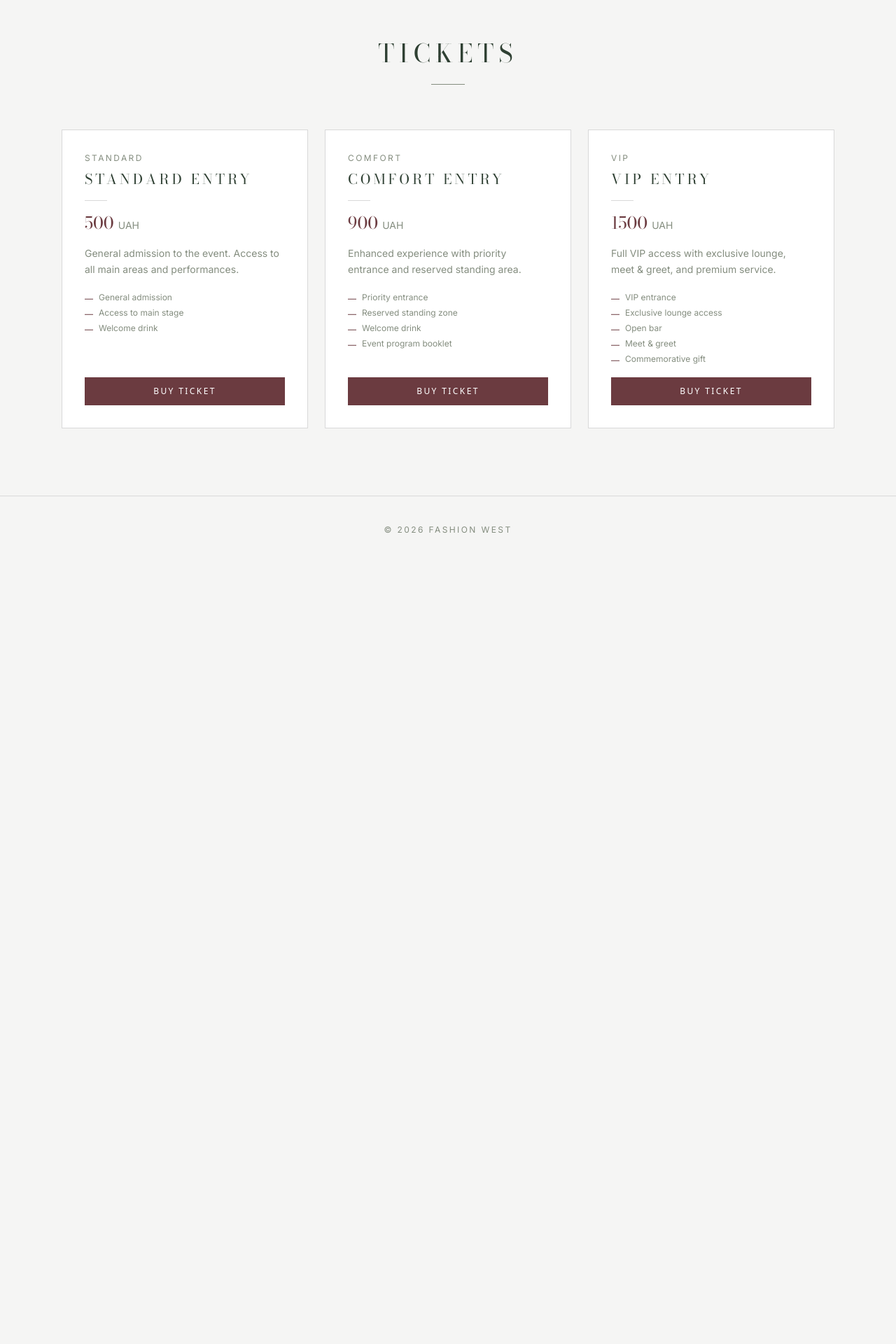
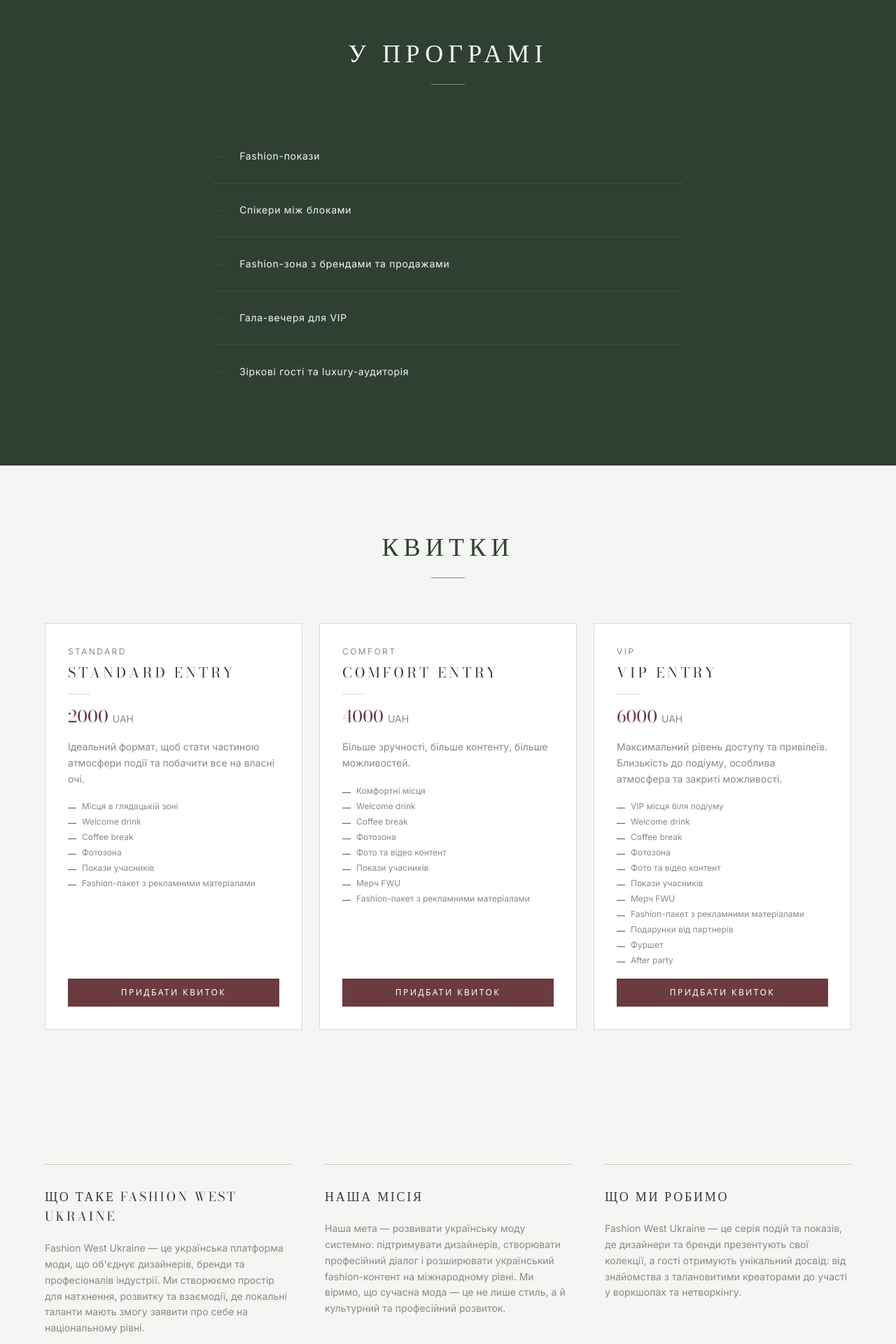
Before and after one commit to amdevy/fashionwest, a React (Vite) app: page / in a window 1280 px wide. Shown: the part 840-2760 px from the top of the page at 70% size. Before the commit the page ends 1645 px from the top, so only its background shows below. Built offline with nearby package versions, Linux system fonts and the light colour scheme.

Commit message:
Implement event details and ticketing system for Fashion West Ukraine, including new components for About, Program, and Footer sections. Update HeroSection and Checkout for localized content and pricing adjustments. Enhance success page messaging and integrate ticket features.

```diff
--- /dev/null
+++ b/src/components/AboutSection.jsx
@@ -0,0 +1,35 @@
+const BLOCKS = [
+  {
+    title: 'Що таке Fashion West Ukraine',
+    body: 'Fashion West Ukraine — це українська платформа моди, що об\'єднує дизайнерів, бренди та професіоналів індустрії. Ми створюємо простір для натхнення, розвитку та взаємодії, де локальні таланти мають змогу заявити про себе на національному рівні.',
+  },
+  {
+    title: 'Наша місія',
+    body: 'Наша мета — розвивати українську моду системно: підтримувати дизайнерів, створювати професійний діалог і розширювати український fashion-контент на міжнародному рівні. Ми віримо, що сучасна мода — це не лише стиль, а й культурний та професійний розвиток.',
+  },
+  {
+    title: 'Що ми робимо',
+    body: 'Fashion West Ukraine — це серія подій та показів, де дизайнери та бренди презентують свої колекції, а гості отримують унікальний досвід: від знайомства з талановитими креаторами до участі у воркшопах та нетворкінгу.',
+  },
+];
+
+export default function AboutSection() {
+  return (
+    <section id="about" className="bg-off-white px-6 py-24">
+      <div className="max-w-6xl mx-auto">
+        <div className="grid grid-cols-1 md:grid-cols-3 gap-12">
+          {BLOCKS.map((block) => (
+            <div key={block.title} className="border-t border-beige pt-8">
+              <h3 className="font-heading uppercase tracking-[0.15em] text-forest text-lg mb-5">
+                {block.title}
+              </h3>
+              <p className="font-body text-sage text-sm leading-relaxed">
+                {block.body}
+              </p>
+            </div>
+          ))}
+        </div>
+      </div>
+    </section>
+  );
+}
--- /dev/null
+++ b/src/components/Footer.jsx
@@ -0,0 +1,12 @@
+export default function Footer() {
+  return (
+    <footer className="bg-forest px-6 py-12 text-center">
+      <p className="font-heading uppercase tracking-[0.2em] text-beige text-sm mb-3">
+        Fashion West Ukraine
+      </p>
+      <p className="font-body text-beige/50 text-xs tracking-wider">
+        © {new Date().getFullYear()} Fashion West Ukraine. Всі права захищені.
+      </p>
+    </footer>
+  );
+}
--- a/src/components/HeroSection.jsx
+++ b/src/components/HeroSection.jsx
@@ -3,29 +3,29 @@
     <section className="min-h-screen bg-off-white flex flex-col justify-center items-center text-center px-6">
       <div className="max-w-3xl mx-auto flex flex-col items-center gap-6">
         <p className="font-body text-sage text-xs uppercase tracking-widest">
-          Fashion West presents
+          Fashion West Ukraine
         </p>
 
-        <h1 className="font-heading uppercase tracking-[0.15em] text-forest text-5xl md:text-7xl leading-tight">
-          Event Name
+        <h1 className="font-heading uppercase tracking-[0.15em] text-forest text-4xl md:text-6xl lg:text-7xl leading-tight">
+          Fashion West Ukraine 2026
         </h1>
 
         <div className="w-12 h-px bg-sage my-2" />
 
+        <p className="font-body text-forest/70 text-sm leading-relaxed max-w-md mt-2">
+          Подія, що об'єднує дизайнерів, бізнес, медіа та інфлюенсерів у просторі, де мода стає масштабною подією.
+        </p>
+
         <div className="font-body text-sage text-sm tracking-wider space-y-1">
-          <p className="uppercase tracking-widest">00 Month 2025</p>
-          <p className="uppercase tracking-widest">Venue Name, City</p>
+          <p className="uppercase tracking-widest">2 травня 2026 року</p>
+          <p className="uppercase tracking-widest">Darlin', Мукачево</p>
         </div>
-
-        <p className="font-body text-forest/70 text-sm leading-relaxed max-w-md mt-2">
-          A short description of the event goes here. Style, culture, and community united for one unforgettable evening.
-        </p>
 
         <a
           href="#tickets"
           className="mt-4 bg-burgundy text-white uppercase tracking-widest text-xs px-10 py-4 hover:bg-forest transition-colors duration-300"
         >
-          Choose Your Ticket
+          Обрати квиток
         </a>
       </div>
     </section>
--- /dev/null
+++ b/src/components/ProgramSection.jsx
@@ -0,0 +1,38 @@
+const ITEMS = [
+  'Fashion-покази',
+  'Спікери між блоками',
+  'Fashion-зона з брендами та продажами',
+  'Гала-вечеря для VIP',
+  'Зіркові гості та luxury-аудиторія',
+];
+
+export default function ProgramSection() {
+  return (
+    <section id="program" className="bg-forest px-6 py-24">
+      <div className="max-w-2xl mx-auto">
+        <div className="text-center mb-16">
+          <h2 className="font-heading uppercase tracking-[0.2em] text-off-white text-3xl md:text-4xl">
+            У програмі
+          </h2>
+          <div className="w-12 h-px bg-sage mx-auto mt-6" />
+        </div>
+
+        <ul className="flex flex-col">
+          {ITEMS.map((item, i) => (
+            <li key={i}>
+              <div className="flex items-center gap-6 py-6">
+                <span className="font-heading text-sage text-lg shrink-0">—</span>
+                <span className="font-body text-off-white text-sm tracking-wider leading-relaxed">
+                  {item}
+                </span>
+              </div>
+              {i < ITEMS.length - 1 && (
+                <div className="h-px bg-sage/20" />
+              )}
+            </li>
+          ))}
+        </ul>
+      </div>
+    </section>
+  );
+}
--- a/src/components/TicketCard.jsx
+++ b/src/components/TicketCard.jsx
@@ -35,7 +35,7 @@
         onClick={onBuy}
         className="mt-auto bg-burgundy text-white uppercase tracking-widest text-xs px-8 py-3 hover:bg-forest transition-colors duration-300 w-full"
       >
-        Buy Ticket
+        Придбати квиток
       </button>
     </div>
   );
--- a/src/pages/Checkout.jsx
+++ b/src/pages/Checkout.jsx
@@ -3,9 +3,9 @@
 import { useState } from 'react';
 
 const TICKET_PRICES = {
-  standard: 500,
-  comfort: 900,
-  vip: 1500,
+  standard: 2000,
+  comfort: 4000,
+  vip: 6000,
 };
 
 const TICKET_LABELS = {
@@ -79,7 +79,7 @@
     //   const { data: liqpayData, signature } = await res.json();
     //   navigate('/payment', { state: { data: liqpayData, signature } });
     // } catch (err) {
-    //   setError('Something went wrong. Please try again.');
+    //   setError('Щось пішло не так. Спробуйте ще раз.');
     // } finally {
     //   setLoading(false);
     // }
@@ -92,18 +92,18 @@
           to="/"
           className="font-body text-sage text-xs uppercase tracking-widest hover:text-forest transition-colors block mb-10"
         >
-          &larr; Back
+          &larr; Назад
         </Link>
 
         <div className="mb-10">
           <p className="font-body text-sage text-xs uppercase tracking-widest mb-2">
-            {ticketType} ticket
+            {ticketType} квиток
           </p>
           <h1 className="font-heading uppercase tracking-[0.15em] text-forest text-3xl">
-            {label}
+            Придбати квиток
           </h1>
           <p className="font-heading text-2xl text-burgundy mt-3">
-            {price} <span className="text-sm font-body text-sage">UAH</span>
+            {price} <span className="text-sm font-body text-sage">грн</span>
           </p>
         </div>
 
@@ -111,9 +111,9 @@
           <div>
             <input
               type="text"
-              placeholder="Full Name"
+              placeholder="Повне ім'я"
               className="w-full border-b border-[#848d7f] bg-transparent py-3 text-sm font-body text-forest placeholder-sage focus:outline-none focus:border-burgundy transition-colors"
-              {...register('name', { required: 'Name is required' })}
+              {...register('name', { required: "Введіть ім'я" })}
             />
             {errors.name && (
               <p className="font-body text-burgundy text-xs mt-1">{errors.name.message}</p>
@@ -123,9 +123,9 @@
           <div>
             <input
               type="tel"
-              placeholder="Phone Number"
+              placeholder="Номер телефону"
               className="w-full border-b border-[#848d7f] bg-transparent py-3 text-sm font-body text-forest placeholder-sage focus:outline-none focus:border-burgundy transition-colors"
-              {...register('phone', { required: 'Phone is required' })}
+              {...register('phone', { required: 'Введіть номер телефону' })}
             />
             {errors.phone && (
               <p className="font-body text-burgundy text-xs mt-1">{errors.phone.message}</p>
@@ -135,11 +135,11 @@
           <div>
             <input
               type="email"
-              placeholder="Email Address"
+              placeholder="Email"
               className="w-full border-b border-[#848d7f] bg-transparent py-3 text-sm font-body text-forest placeholder-sage focus:outline-none focus:border-burgundy transition-colors"
               {...register('email', {
-                required: 'Email is required',
-                pattern: { value: /^\S+@\S+\.\S+$/, message: 'Invalid email address' },
+                required: 'Введіть email',
+                pattern: { value: /^\S+@\S+\.\S+$/, message: 'Невірний формат email' },
               })}
             />
             {errors.email && (
@@ -156,7 +156,7 @@
             disabled={loading}
             className="mt-4 bg-burgundy text-white uppercase tracking-widest text-xs px-8 py-4 hover:bg-forest transition-colors duration-300 disabled:opacity-50 disabled:cursor-not-allowed"
           >
-            {loading ? 'Processing...' : 'Proceed to Payment'}
+            {loading ? 'Обробка...' : 'Перейти до оплати'}
           </button>
         </form>
       </div>
--- a/src/pages/Landing.jsx
+++ b/src/pages/Landing.jsx
@@ -1,42 +1,58 @@
 import { useNavigate } from 'react-router-dom';
 import HeroSection from '../components/HeroSection';
 import TicketCard from '../components/TicketCard';
+import ProgramSection from '../components/ProgramSection';
+import AboutSection from '../components/AboutSection';
+import Footer from '../components/Footer';
 
 const TICKETS = [
   {
     type: 'Standard',
     title: 'Standard Entry',
-    price: 500,
-    description: 'General admission to the event. Access to all main areas and performances.',
+    price: 2000,
+    description: 'Ідеальний формат, щоб стати частиною атмосфери події та побачити все на власні очі.',
     features: [
-      'General admission',
-      'Access to main stage',
+      'Місця в глядацькій зоні',
       'Welcome drink',
+      'Coffee break',
+      'Фотозона',
+      'Покази учасників',
+      'Fashion-пакет з рекламними матеріалами',
     ],
   },
   {
     type: 'Comfort',
     title: 'Comfort Entry',
-    price: 900,
-    description: 'Enhanced experience with priority entrance and reserved standing area.',
+    price: 4000,
+    description: 'Більше зручності, більше контенту, більше можливостей.',
     features: [
-      'Priority entrance',
-      'Reserved standing zone',
+      'Комфортні місця',
       'Welcome drink',
-      'Event program booklet',
+      'Coffee break',
+      'Фотозона',
+      'Фото та відео контент',
+      'Покази учасників',
+      'Мерч FWU',
+      'Fashion-пакет з рекламними матеріалами',
     ],
   },
   {
     type: 'VIP',
     title: 'VIP Entry',
-    price: 1500,
-    description: 'Full VIP access with exclusive lounge, meet & greet, and premium service.',
+    price: 6000,
+    description: 'Максимальний рівень доступу та привілеїв. Близькість до подіуму, особлива атмосфера та закриті можливості.',
     features: [
-      'VIP entrance',
-      'Exclusive lounge access',
-      'Open bar',
-      'Meet & greet',
-      'Commemorative gift',
+      'VIP місця біля подіуму',
+      'Welcome drink',
+      'Coffee break',
+      'Фотозона',
+      'Фото та відео контент',
+      'Покази учасників',
+      'Мерч FWU',
+      'Fashion-пакет з рекламними матеріалами',
+      'Подарунки від партнерів',
+      'Фуршет',
+      'After party',
     ],
   },
 ];
@@ -45,13 +61,16 @@
   const navigate = useNavigate();
 
   return (
-    <main className="bg-off-white min-h-screen">
+    <main>
       <HeroSection />
 
-      <section id="tickets" className="px-6 py-24 max-w-6xl mx-auto">
+      <ProgramSection />
+
+      <section id="tickets" className="bg-off-white px-6 py-24">
+        <div className="max-w-6xl mx-auto">
           <div className="text-center mb-16">
             <h2 className="font-heading uppercase tracking-[0.2em] text-forest text-3xl md:text-4xl">
-            Tickets
+              Квитки
             </h2>
             <div className="w-12 h-px bg-sage mx-auto mt-6" />
           </div>
@@ -69,13 +88,12 @@
               />
             ))}
           </div>
+        </div>
       </section>
 
-      <footer className="border-t border-[#d9d9d9] py-10 text-center">
-        <p className="font-body text-sage text-xs uppercase tracking-widest">
-          &copy; {new Date().getFullYear()} Fashion West
-        </p>
-      </footer>
+      <AboutSection />
+
+      <Footer />
     </main>
   );
 }
--- a/src/pages/Success.jsx
+++ b/src/pages/Success.jsx
@@ -9,25 +9,24 @@
         </div>
 
         <h1 className="font-heading uppercase tracking-[0.2em] text-forest text-3xl md:text-4xl">
-          Payment Confirmed
+          Оплата пройшла успішно!
         </h1>
 
         <div className="w-12 h-px bg-sage" />
 
         <p className="font-body text-sage text-sm leading-relaxed">
-          Thank you for your purchase. Your QR ticket has been sent to your email address.
-          Please present it at the entrance on the day of the event.
+          Перевірте пошту — ваш QR-квиток вже там.
         </p>
 
         <p className="font-body text-forest/60 text-xs uppercase tracking-widest mt-2">
-          Check your inbox (and spam folder)
+          Перевірте папку «Спам», якщо листа немає у вхідних
         </p>
 
         <Link
           to="/"
           className="mt-6 border border-burgundy text-burgundy uppercase tracking-widest text-xs px-8 py-3 hover:bg-burgundy hover:text-white transition-colors duration-300"
         >
-          Back to Home
+          ← Повернутись на головну
         </Link>
       </div>
     </main>
```
Also changed, not shown: 1 other file (tests, documents, lock files or other folders). Lines whose indentation alone changed are shown as unchanged.
